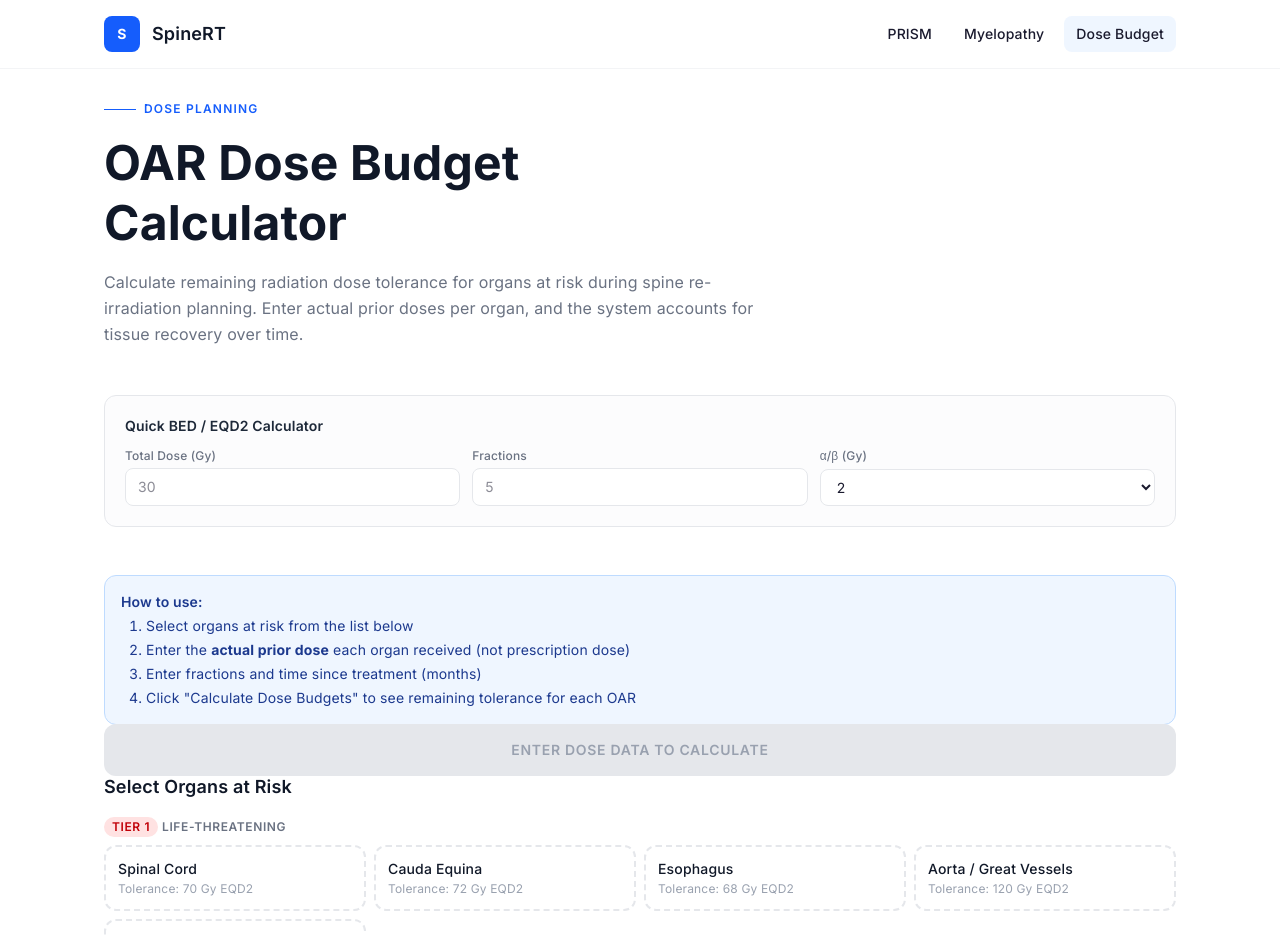
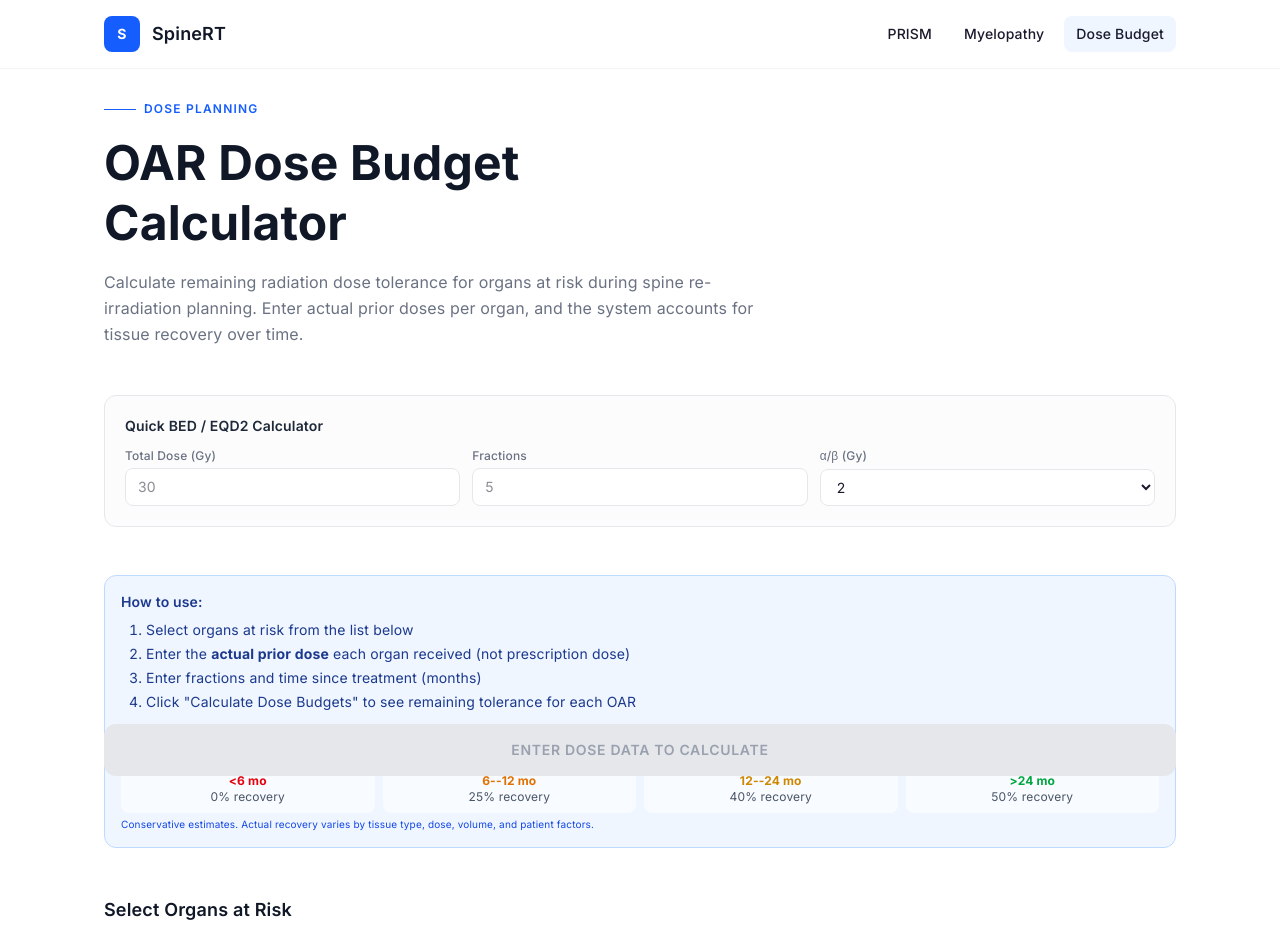
Before and after one commit to kabsam549-bot/spine-hub, a Next.js app: page /dose-budget in a window 1280 px wide. Shown: the top 935 px of the page. Built offline with nearby package versions, Linux system fonts and the light colour scheme.

Commit message:
Polish: custom favicon, OG meta, recovery factor visual, print styles

```diff
--- a/src/app/dose-budget/page.tsx
+++ b/src/app/dose-budget/page.tsx
@@ -223,13 +223,35 @@ export default function DoseBudgetPage() {
         <>
           {/* Instructions */}
           <section className="rounded-xl border border-blue-200 bg-blue-50 p-4 text-sm text-blue-900 fade-in-up fade-delay-1">
-            <p className="font-semibold mb-1">How to use:</p>
-            <ol className="list-decimal list-inside space-y-1 ml-2">
+            <p className="font-semibold mb-2">How to use:</p>
+            <ol className="list-decimal list-inside space-y-1 ml-2 mb-4">
               <li>Select organs at risk from the list below</li>
               <li>Enter the <strong>actual prior dose</strong> each organ received (not prescription dose)</li>
               <li>Enter fractions and time since treatment (months)</li>
               <li>Click &quot;Calculate Dose Budgets&quot; to see remaining tolerance for each OAR</li>
             </ol>
+            <div className="border-t border-blue-200 pt-3">
+              <p className="font-semibold text-xs mb-2">Tissue Recovery Model</p>
+              <div className="grid grid-cols-4 gap-2 text-xs">
+                <div className="rounded-lg bg-white/60 p-2 text-center">
+                  <p className="font-bold text-red-600">&lt;6 mo</p>
+                  <p className="text-gray-600">0% recovery</p>
+                </div>
+                <div className="rounded-lg bg-white/60 p-2 text-center">
+                  <p className="font-bold text-amber-600">6--12 mo</p>
+                  <p className="text-gray-600">25% recovery</p>
+                </div>
+                <div className="rounded-lg bg-white/60 p-2 text-center">
+                  <p className="font-bold text-yellow-600">12--24 mo</p>
+                  <p className="text-gray-600">40% recovery</p>
+                </div>
+                <div className="rounded-lg bg-white/60 p-2 text-center">
+                  <p className="font-bold text-green-600">&gt;24 mo</p>
+                  <p className="text-gray-600">50% recovery</p>
+                </div>
+              </div>
+              <p className="text-[10px] text-blue-700 mt-1">Conservative estimates. Actual recovery varies by tissue type, dose, volume, and patient factors.</p>
+            </div>
           </section>
 
           {/* Selected OARs */}
--- a/src/app/globals.css
+++ b/src/app/globals.css
@@ -62,3 +62,26 @@ a {
 summary::-webkit-details-marker {
   display: none;
 }
+
+/* Print styles */
+@media print {
+  header, footer, nav, button, .sticky {
+    display: none !important;
+  }
+  .fade-in-up {
+    animation: none;
+    opacity: 1;
+    transform: none;
+  }
+  body {
+    font-size: 11px;
+  }
+  details[open] > summary ~ * {
+    display: block;
+  }
+}
+
+/* Tabular numbers for dose values */
+.tabular-nums {
+  font-variant-numeric: tabular-nums;
+}
--- a/src/app/layout.tsx
+++ b/src/app/layout.tsx
@@ -21,6 +21,16 @@ export const metadata: Metadata = {
     "dose budget",
     "stereotactic radiosurgery",
   ],
+  icons: {
+    icon: "/favicon.svg",
+  },
+  openGraph: {
+    title: "SpineRT | Spine Radiation Clinical Tools",
+    description:
+      "Validated calculators for spine radiation: PRISM prognosis, myelopathy risk, and OAR dose budget with tissue recovery modeling.",
+    type: "website",
+    url: "https://spine-hub.vercel.app",
+  },
 };
 
 export default function RootLayout({
```
Also changed, not shown: public/favicon.svg (added).
